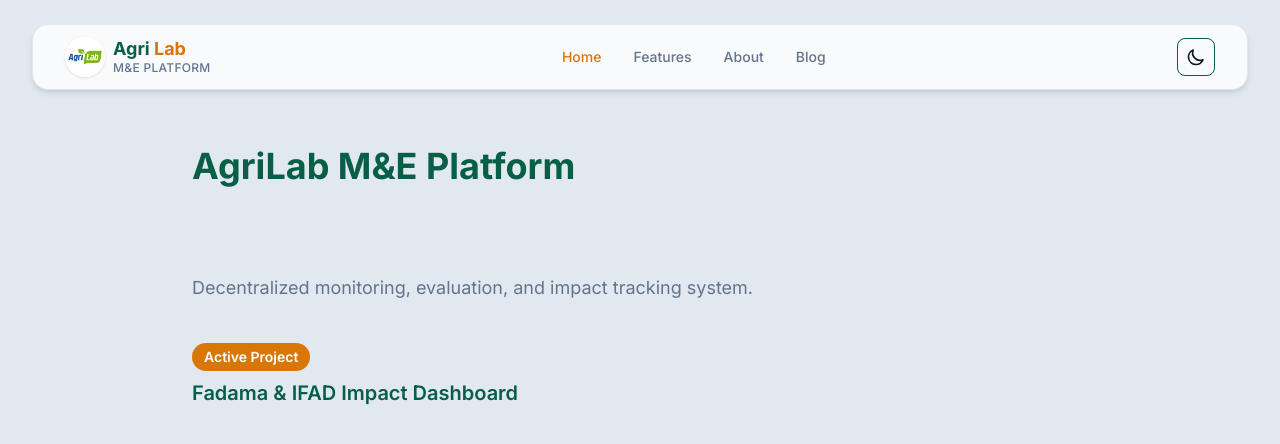
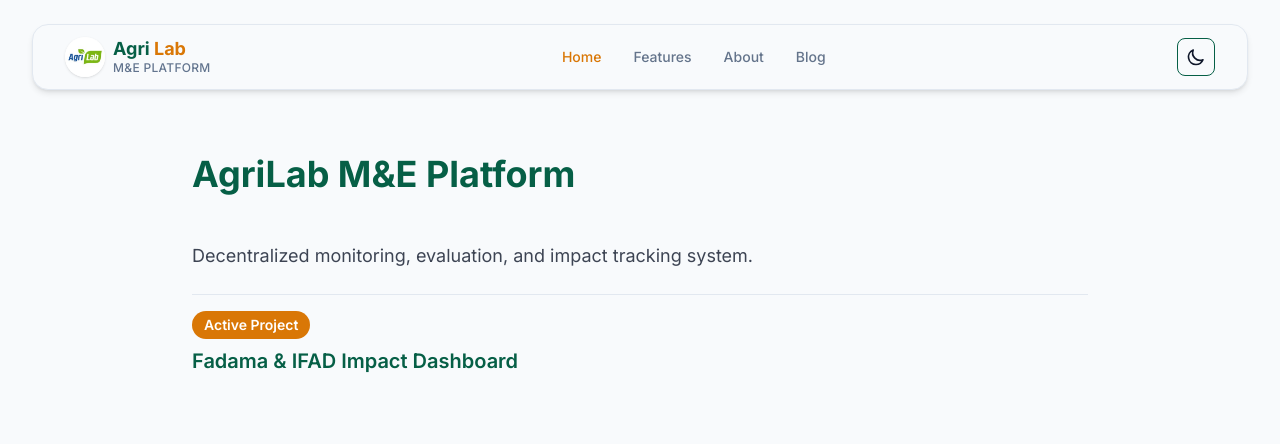
Before and after one commit to uzzokel/Agrilab, a Next.js app: page / in a window 1280 px wide. Shown: the top 444 px of the page. Built offline with nearby package versions, Linux system fonts and the light colour scheme.

Commit message:
Fix TypeScript theme property error and enable dynamic styling on home page

```diff
--- a/app/layout.tsx
+++ b/app/layout.tsx
@@ -1,35 +1,44 @@
+"use client"; // Needs to be a client component to use useTheme
+
 import type { Metadata } from "next";
 import { Inter } from "next/font/google";
 import "./globals.css";
 import Navbar from "@/app/components/agribarlab/Navbar";
-import { theme } from "@/app/components/Styles";
 import ScrollToTop from "@/app/components/agribarlab/ScrollToTop";
-import { ThemeProvider } from "@/app/components/agribarlab/ThemeContext";
+import { ThemeProvider, useTheme } from "@/app/components/agribarlab/ThemeContext";
 
 const inter = Inter({ subsets: ["latin"] });
 
-export const metadata: Metadata = {
-  title: "AgriLab M&E Platform",
-  description: "Decentralized monitoring, evaluation, and impact tracking system",
-};
+// Create a inner wrapper layout component so we can use the useTheme hook inside the ThemeProvider
+function RootContent({ children }: { children: React.ReactNode }) {
+  const { currentTheme } = useTheme();
+
+  return (
+    <div
+      className={`min-h-screen ${inter.className}`}
+      style={{
+        backgroundColor: currentTheme.background,
+        color: currentTheme.text,
+        transition: "background-color 0.3s ease, color 0.3s ease"
+      }}
+    >
+      <Navbar />
+      {children}
+      <ScrollToTop />
+    </div>
+  );
+}
 
 export default function RootLayout({
   children,
 }: {
   children: React.ReactNode;
 }) {
-  const { neutralLight, neutralDark, borderColor } = theme;
-
   return (
     <html lang="en">
-      <body
-        className={inter.className}
-        style={{ backgroundColor: borderColor, color: neutralLight }}
-      >
+      <body>
         <ThemeProvider>
-          <Navbar />
-          {children}
-          <ScrollToTop />
+          <RootContent>{children}</RootContent>
         </ThemeProvider>
       </body>
     </html>
--- a/app/page.tsx
+++ b/app/page.tsx
@@ -1,33 +1,36 @@
-import { theme } from "@/app/components/Styles";
+"use client"
+import { useTheme } from "@/app/components/agribarlab/ThemeContext";
 
 export default function Home() {
-  const { primaryColor, secondaryColor, neutralLight, neutralDark, neutralMuted, borderColor } = theme;
-  const white = "#ffffff";
+  const { currentTheme } = useTheme();
 
   return (
     <main
-    className=" w-full "
-      style={{ backgroundColor:  borderColor, color: neutralLight }}
+      className="w-full min-h-screen px-6 py-12 transition-colors duration-300"
+      style={{
+        backgroundColor: currentTheme.background,
+        color: currentTheme.text
+      }}
     >
       <div className="max-w-4xl mx-auto space-y-6">
         <div>
-          <h1 className="text-4xl font-bold mb-2 py-20" style={{ color: primaryColor }}>
+          <h1 className="text-4xl font-bold mb-2 py-10" style={{ color: currentTheme.primaryColor }}>
             AgriLab M&E Platform
           </h1>
-          <p className="text-lg" style={{ color: neutralMuted }}>
+          <p className="text-lg opacity-80">
             Decentralized monitoring, evaluation, and impact tracking system.
           </p>
         </div>
 
         {/* Inline content instead of a boxed card */}
-        <div className="pt-4 border-t" style={{ borderColor: theme.borderColor }}>
+        <div className="pt-4 border-t" style={{ borderColor: currentTheme.borderColor }}>
           <span
             className="inline-block px-3 py-1 rounded-full text-sm font-semibold mb-2"
-            style={{ backgroundColor: secondaryColor, color: white }}
+            style={{ backgroundColor: currentTheme.secondaryColor, color: "#ffffff" }}
           >
             Active Project
           </span>
-          <h2 className="text-xl font-semibold" style={{ color:  primaryColor }}>
+          <h2 className="text-xl font-semibold" style={{ color: currentTheme.primaryColor }}>
             Fadama & IFAD Impact Dashboard
           </h2>
         </div>
```
